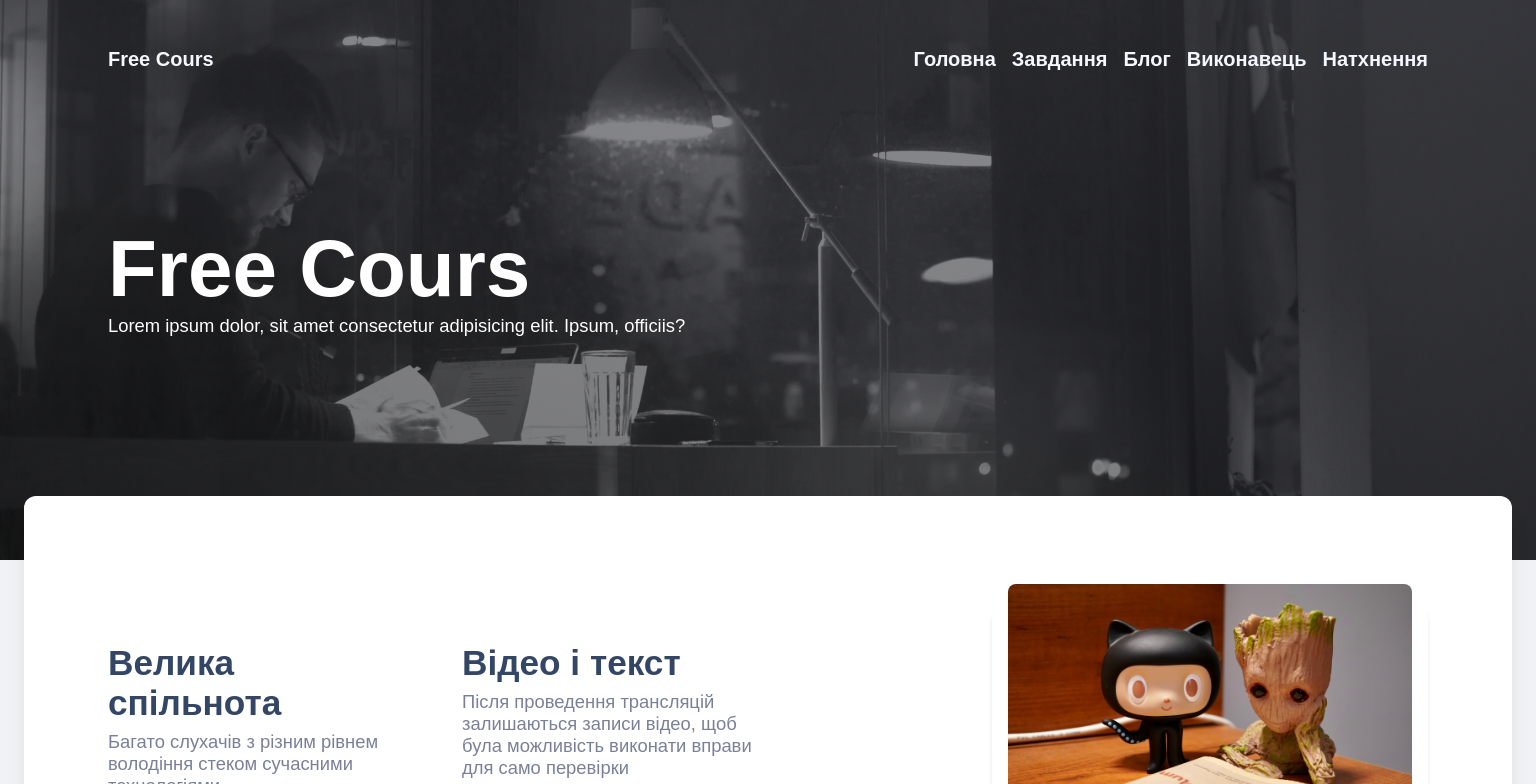
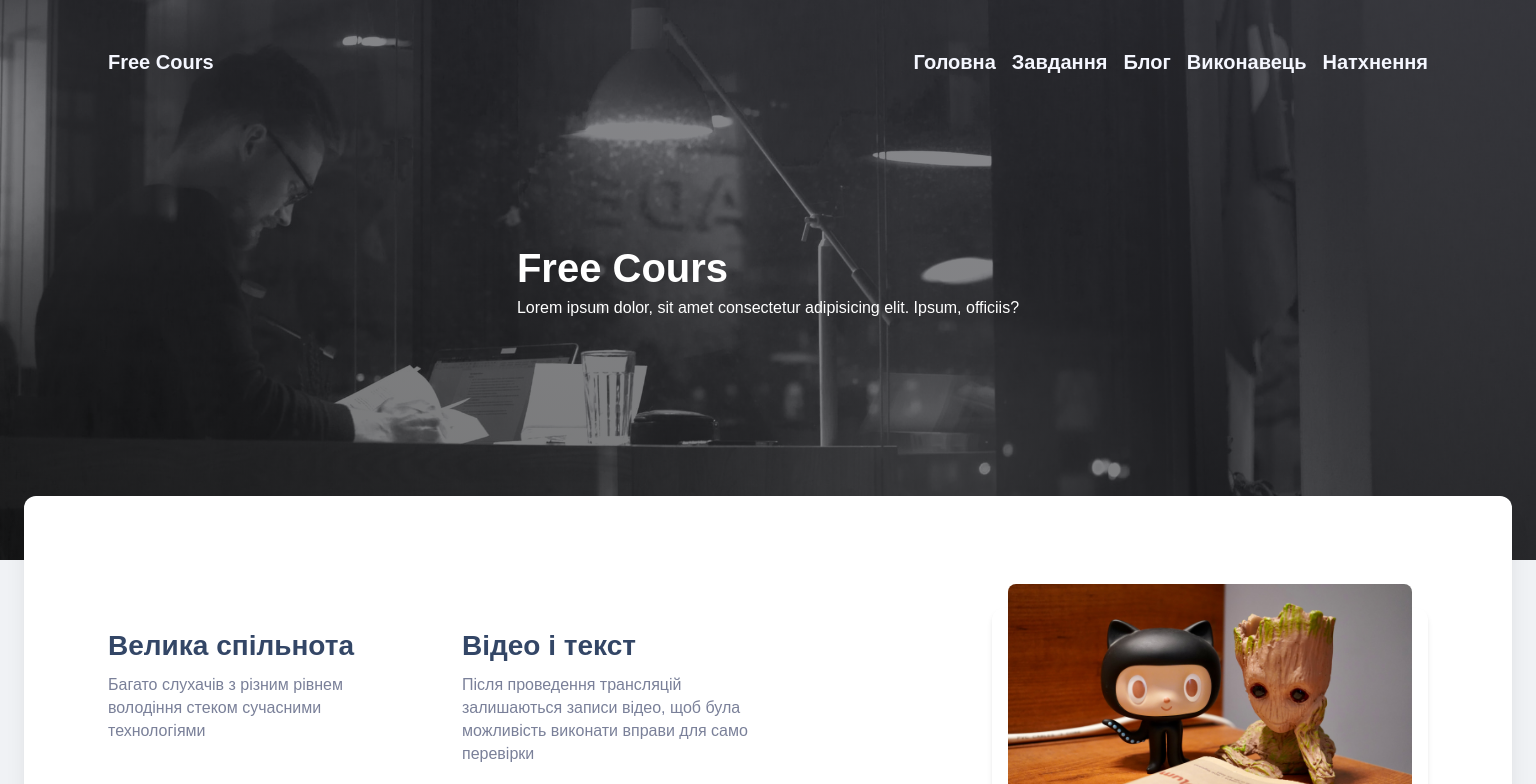
Before and after one commit to sledua/react-for-beginners-itera, a React (Create React App) app in the folder my-page/: page / in a window 1536 px wide. Shown: the top 784 px of the page. Built offline with nearby package versions, Linux system fonts and the light colour scheme.

Commit message:
fix
fix mobile sciling

```diff
--- a/my-page/src/components/Navbar.tsx
+++ b/my-page/src/components/Navbar.tsx
@@ -31,19 +31,19 @@ const Navbar: FC<NavigationProps> = (props) => {
 				<div className="container flex">
 					<Link to={props.navigation[4].path}>{props.logo}</Link>
 					<button className="menu-toggler" aria-expanded="false"></button>
-					<div>
+
 						<ul className="navbar-list flex">{renderNavigation()}</ul>
-					</div>
+
 				</div>
 			</nav>
-			<header>
-				<div className="header">
+			<header className="header">
+
 					<span></span>
 					<div className="container">
 						<h1>{props.logo}</h1>
 						<p>Lorem ipsum dolor, sit amet consectetur adipisicing elit. Ipsum, officiis?</p>
 					</div>
-				</div>
+
 			</header>
 		</>
 	)
--- a/my-page/src/styles/_base.scss
+++ b/my-page/src/styles/_base.scss
@@ -7,6 +7,7 @@ body {
 	-moz-osx-font-smoothing: grayscale;
 	background-color: $body;
 	font-size: $defaultSize;
+	line-height: 1.428;
 }
 code {
 	font-family: source-code-pro, Menlo, Monaco, Consolas, "Courier New", monospace;
@@ -21,16 +22,16 @@ h4 {
 	color: $darcBlue;
 }
 h1 {
-	font-size: calc(2rem + 6vmin);
+	font-size: 2.5rem;
 }
 h2 {
-	font-size: calc(2rem + 6vmin);
+	font-size: 2rem;
 }
 h3 {
-	font-size: calc(1.2rem + 2vmin);
+	font-size: 1.75rem;
 }
 h4 {
-	font-size: calc(1rem + 2vmin);
+	font-size: 1.5rem;
 }
 p {
 	font-family: $redHatDisplay-Medium;
@@ -70,7 +71,7 @@ ul {
 	}
 }
 .container {
-	width: 100%;
+	//width: 100%;
 	padding-right: 2rem;
 	padding-left: 2rem;
 	margin-left: auto;
--- a/my-page/src/styles/_media.scss
+++ b/my-page/src/styles/_media.scss
@@ -1,23 +1,75 @@
 @import "vars";
 
-@media (min-width: 576px){
+
+@media (min-width: 576px) {
 	.container {
-		max-width: 540px
+		max-width: 540px;
+	}
+	.menu-toggler {
+		display: block;
 	}
 }
-@media (min-width: 768px){
+
+@media (min-width: 768px) {
 	.container {
-		max-width: 720px
+		max-width: 720px;
+	}
+
+	.menu-toggler {
+		display: none;
+	}
+}
+@media (min-width: 1024px) {
+	.container {
+		max-width: 980px;
+	}
+
+	.menu-toggler {
+		display: none;
+	}
+}
+@media (min-width: 1200px) {
+	.container {
+		max-width: 1140px;
+	}
+	.menu-toggler {
+		display: none;
+	}
+
+}
+@media (min-width: 1400px) {
+	h1 {
+		font-size: 2.5rem;
+	}
+	h2 {
+		font-size: 2rem;
+	}
+	h3 {
+		font-size: 1.75rem;
+	}
+	h4 {
+		font-size: 1.5rem;
+	}
+	p {
+		font-size: 1rem;
+	}
+	.container {
+		max-width: 1320px;
 	}
 	.menu-toggler {
 		display: none;
 	}
 }
-@media (min-width: 1400px){
-	.container {
-		max-width: 1320px
-	}
-	.menu-toggler {
+@media (max-width: 573px) {
+	.navbar-list {
 		display: none;
 	}
 }
+@media (min-width: 576px) and (max-width: 768px) {
+	.navbar-list {
+		display: none;
+	}
+	.menu-toggler {
+		display: block;
+	}
+}
--- a/my-page/src/styles/_vars.scss
+++ b/my-page/src/styles/_vars.scss
@@ -13,4 +13,4 @@ $activeBlue: hsl(245, 55%, 53%);
 $headerGradient: linear-gradient(195deg,#42424a,#191919);
 $body: hsl(216,20%,95%);
 
-$defaultSize: 10px;
+$defaultSize: 14px;
```
